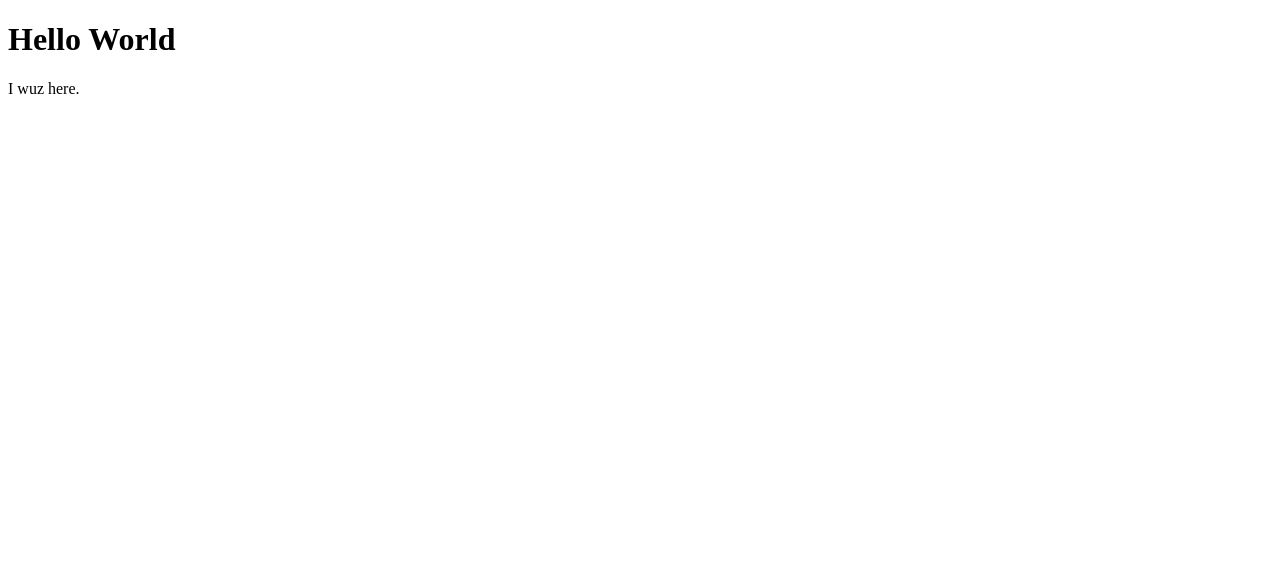
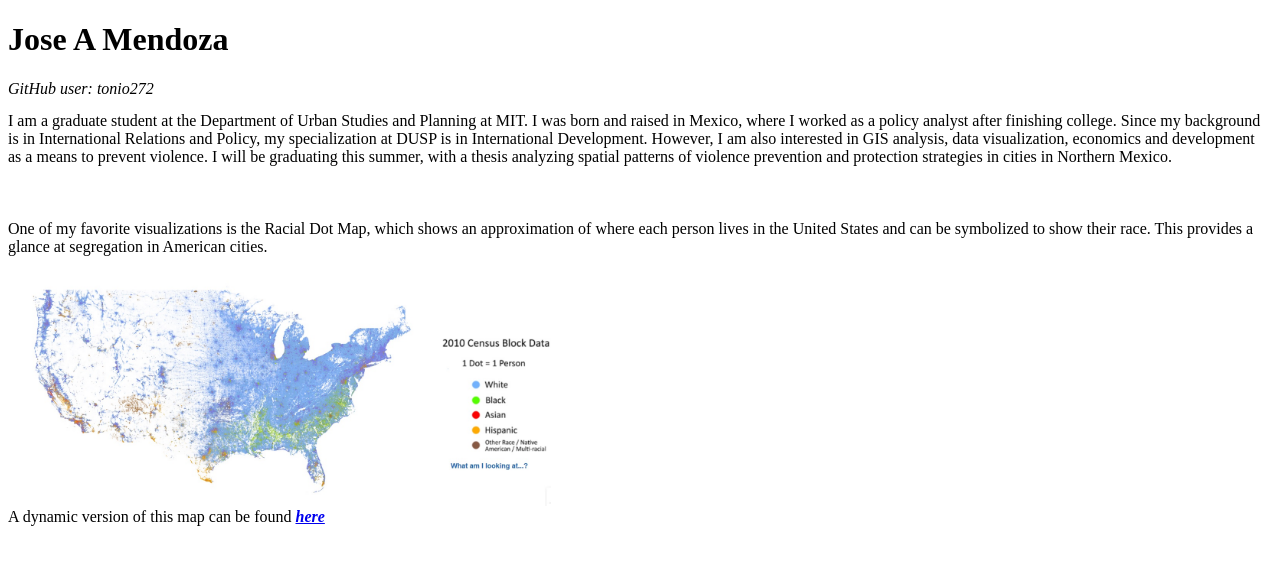
Before and after one commit to tonio272/tonio272.github.io, a plain HTML site: page index.html in a window 1280 px wide. Drawn offline with Linux system fonts and the light colour scheme; files whose address does not match are found by name.

Commit message:
modified index and added supporting files

```diff
--- a/index.html
+++ b/index.html
@@ -1,11 +1,47 @@
 <!DOCTYPE html>
 <html lang="en">
-<head>
+  <head>
     <meta charset="utf-8">
     <title>Hello World</title>
-</head>
-<body>
-    <h1>Hello World</h1>
-    <p>I wuz here.</p>
-</body>
+  </head>
+  <body>
+    <h1>Jose A Mendoza</h1>
+    <p style="height: 16px;"><i>GitHub user: tonio272</i></p>
+    <p style="height: 20px;">I am a graduate student at the Department of Urban
+      Studies and Planning at MIT. I was born and raised in Mexico, where I
+      worked as a policy analyst after finishing college. Since my background is
+      in International Relations and Policy, my specialization at DUSP is in
+      International Development. However, I am also interested in GIS analysis,
+      data visualization, economics and development as a means to prevent
+      violence. I will be graduating this summer, with a thesis analyzing
+      spatial patterns of violence prevention and protection strategies in
+      cities in Northern Mexico.</p>
+    <p style="height: 20px;"><br>
+    </p>
+    <p style="height: 20px;"><br>
+    </p>
+    <p style="height: 20px;">One of my favorite visualizations is the Racial Dot
+      Map, which shows an approximation of where each person lives in the United
+      States and can be symbolized to show their race. This provides a glance at
+      segregation in American cities.</p>
+    <p style="height: 20px;"><img style="width: 543px; height: 250px;" title="Racial Dot Map"
+
+        alt="a" src="file:///C:/Users/josemg/Documents/GitHub/tonio272.github.io/RaceMap.jpg">&nbsp;</p>
+    <p style="height: 20px;"><br>
+    </p>
+    <p style="height: 20px;"><br>
+    </p>
+    <p style="height: 20px;"><br>
+    </p>
+    <p style="height: 20px;"><br>
+    </p>
+    <p style="height: 20px;"><br>
+    </p>
+    <p style="height: 20px;"><br>
+    </p>
+    <p style="height: 20px;">A dynamic version of this map can be found <b><i><a
+
+            href="https://demographics.virginia.edu/DotMap/index.html">here</a></i></b>
+    </p>
+  </body>
 </html>
```
Also changed, not shown: RaceMap.jpg (added), 1 other file.
